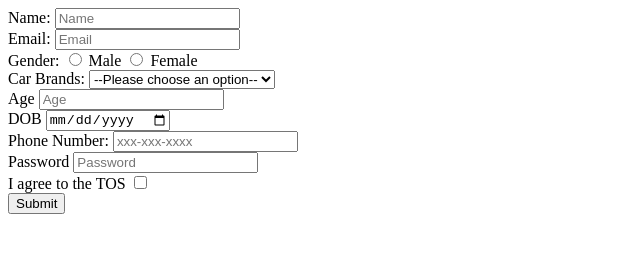
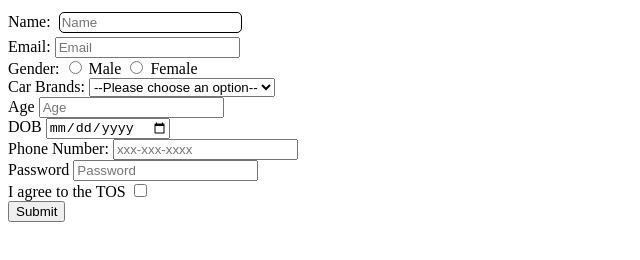
Before and after one commit to acciojob/signup-form-car-Juhi-Vyas, a website: page main.html in a window 1280 px wide. Shown: the whole page, without its empty margins (0-640 px from the left). Drawn offline with Linux system fonts and the light colour scheme.

Commit message:
created a submission

```diff
--- a/styles.css
+++ b/styles.css
@@ -1,2 +1,7 @@
 
-/* Your CSS Code here. */
+#name {
+	margin: 4px;
+	padding: 2px;
+	border:1px solid black;
+	border-radius: 5px;
+}
```
